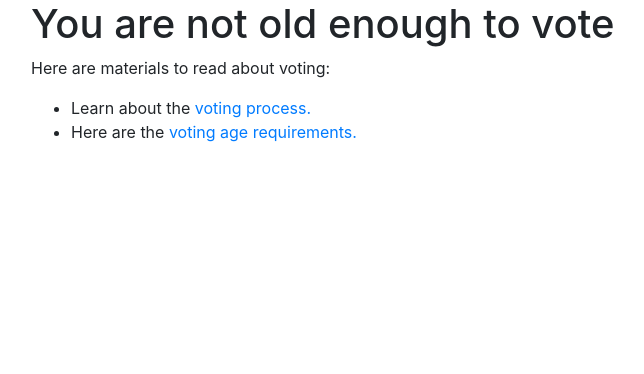
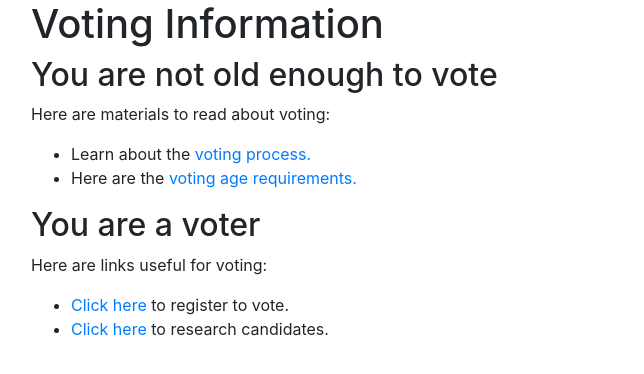
Before and after one commit to asasser1975/voter-class, a plain HTML site: page index.html in a window 1280 px wide. Shown: the whole page, without its empty margins (54-698 px from the left). Drawn offline with nearby package versions, Linux system fonts and the light colour scheme.

Commit message:
change header to h2; add h1 header for webpage; add section on voters of age.

```diff
--- a/index.html
+++ b/index.html
@@ -10,17 +10,22 @@
   </head>
   <body>
     <div class="container">
+      <h1>Voting Information</h1>
       <div id="underage">
-        <h1>You are not old enough to vote</h1>
+        <h2>You are not old enough to vote</h2>
         <p>Here are materials to read about voting:</p>
         <ul>
           <li>Learn about the <a href="https://www.vote411.org">voting process.</a></li>
           <li>Here are the <a href="https://www.usa.gov/voter-registration-age-requirements">voting age requirements.</a></li>
         </ul>
-
       </div>
       <div id="ofage">
-
+        <h2>You are a voter</h2>
+        <p>Here are links useful for voting:</p>
+        <ul>
+          <li><a href="https://www.usa.gov/register-to-vote">Click here</a> to register to vote.</li>
+          <li><a href="https://www.usa.gov/voter-research">Click here</a> to research candidates.</li>
+        </ul>
       </div>
     </div>
   </body>
```
